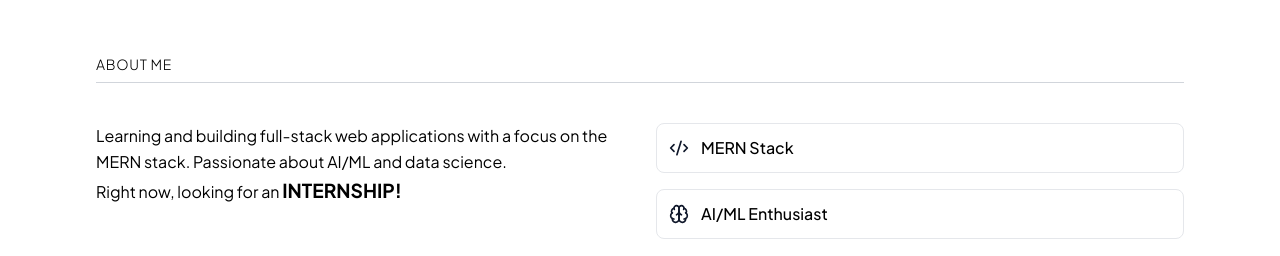
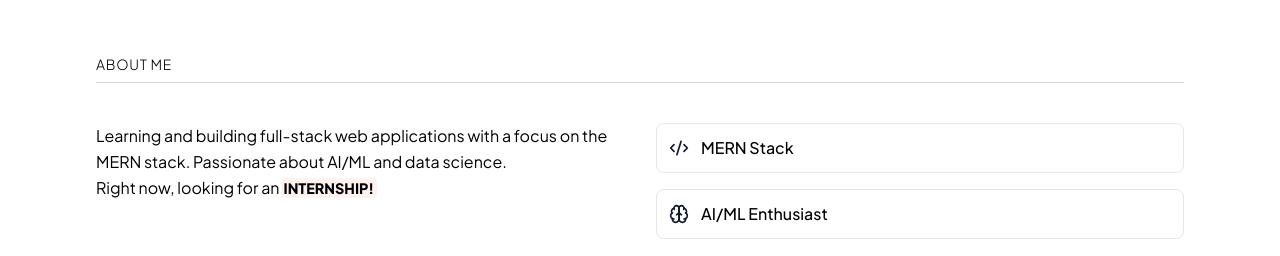
Before and after one commit to dipak-shaaki/Dipak-Portfolio, a Next.js app: page / in a window 1280 px wide. Shown: the part 1540-1796 px from the top of the page. Built offline with nearby package versions, Linux system fonts and the light colour scheme.

Commit message:
Fixed spacing

```diff
--- a/components/about-section.tsx
+++ b/components/about-section.tsx
@@ -47,7 +47,24 @@ export default function AboutSection() {
          Learning and building full-stack web applications with a focus on the MERN stack.
          Passionate about AI/ML and data science.
            <br />
-         Right now, looking for an   <b style={{color: "black",fontSize: "1.2rem"}}>INTERNSHIP!</b> </p>
+        Right now, looking for an
+<b
+  style={{
+    color: "", // bright red
+    fontSize: "0.90rem", // larger font
+    fontWeight: 900, // extra bold
+    marginLeft: 1,
+    // textShadow: "1px 1px 2px rgba(0,0,0,0.3)", // subtle shadow
+    backgroundColor: "#fff2f0", // light background highlight
+    padding: "1px 3px",
+    borderRadius: 4,
+  }}
+>
+  INTERNSHIP!
+</b>
+
+</p>
+
 
           {/* <Link href="/resume">
             <Button className="flex items-center gap-2 text-sm">
```
